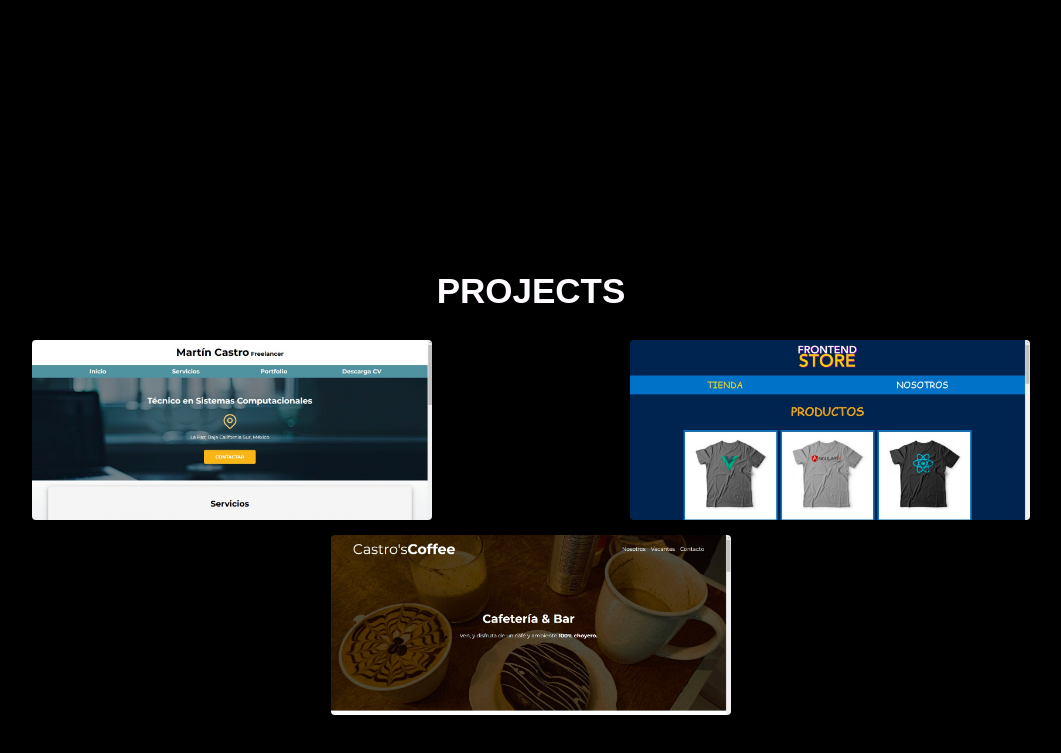
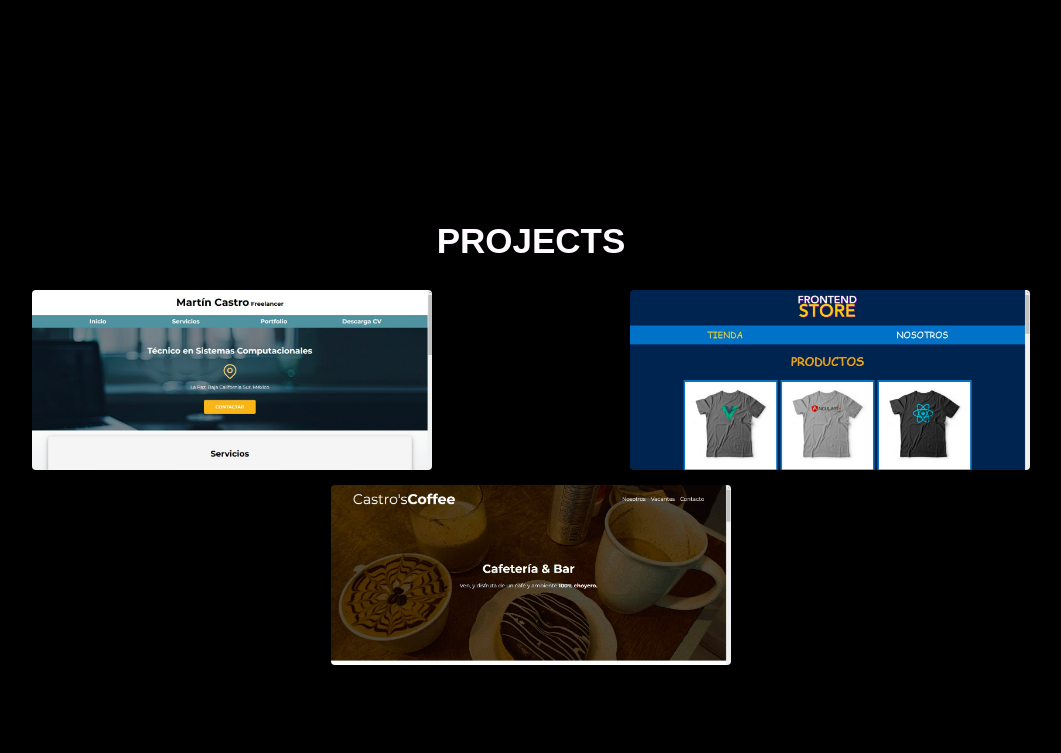
Before and after one commit to martinkztro/portfolio_web, a plain HTML site: page index.html in a window 1280 px wide. Shown: the part 1359-2112 px from the top of the page, without its empty margins (109-1170 px from the left). Drawn offline with Linux system fonts and the light colour scheme.

Commit message:
Update styles.css

```diff
--- a/styles.css
+++ b/styles.css
@@ -282,7 +282,7 @@ a {
 }
 @media (min-width: 768px) {
     #projects {
-        margin: 40rem auto;
+        margin: 35rem auto;
         height: 50rem;
     }
 
```
